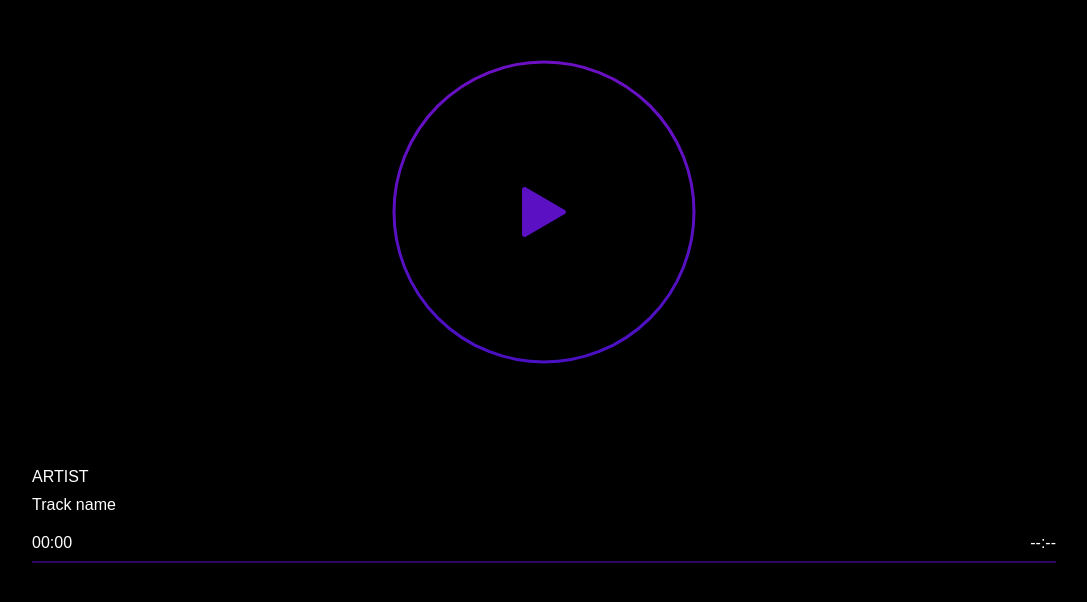
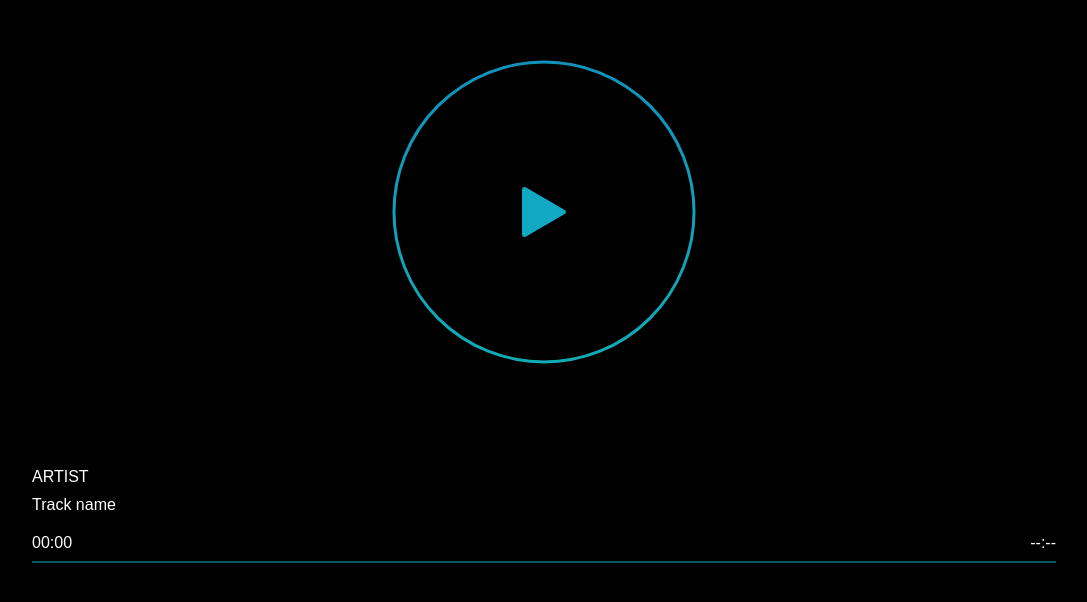
Before and after one commit to wolfpilot/YAAV, a website built with Parcel: page src/index.html in a window 1280 px wide. Shown: the part 188-790 px from the top of the page, without its empty margins (96-1183 px from the left). Built offline with nearby package versions, Linux system fonts and the light colour scheme; what tweakpane would draw is missing.

Commit message:
Tweak colors to blue-green

```diff
--- a/src/index.css
+++ b/src/index.css
@@ -4,11 +4,11 @@
 
 /* Defaults. May be overridden via the GUI panel. */
 :root {
-  --ui-accent: #5a2bae;
-  --ui-ring-start: #2f10c3;
-  --ui-ring-end: #8810c3;
-  --ui-track-start: #2f10c3;
-  --ui-track-end: #8810c3;
+  --ui-accent: #07a6c2;
+  --ui-ring-start: #10c3b1;
+  --ui-ring-end: #107cc3;
+  --ui-track-start: #10c3b1;
+  --ui-track-end: #107cc3;
 }
 
 [data-prevent-selection] {
--- a/src/static/js/actors/Visualizer/config.ts
+++ b/src/static/js/actors/Visualizer/config.ts
@@ -1,12 +1,12 @@
 // Defaults
 export const config = {
   accent: {
-    color: "#5a2bae",
+    color: "#07a6c2",
   },
   ring: {
     radius: 150,
     lineWidth: 3,
-    colors: ["#2f10c3", "#8810c3"],
+    colors: ["#10c3b1", "#107cc3"],
     hueShiftDegrees: 15,
     // Canvas angles grow clockwise, with 0 pointing right and π/2 pointing down
     arcs: {
@@ -16,7 +16,7 @@ export const config = {
     },
   },
   track: {
-    colors: ["#2f10c3", "#8810c3"],
+    colors: ["#10c3b1", "#107cc3"],
     hueShiftDegrees: 30,
   },
 }
--- a/src/static/js/actors/Visualizer/renderers/Bars/config.ts
+++ b/src/static/js/actors/Visualizer/renderers/Bars/config.ts
@@ -15,10 +15,10 @@ export const config = {
     { band: "highs", opacity: 0.5 },
   ] as const,
   lineWidths: { bass: 5, mids: 3.75, highs: 2.5 },
-  colorLeft: { r: 25, g: 225, b: 215, a: 1 },
-  colorRight: { r: 25, g: 225, b: 215, a: 1 },
+  colorLeft: { r: 90, g: 25, b: 225, a: 1 },
+  colorRight: { r: 90, g: 25, b: 225, a: 1 },
   glowBlur: 10,
-  hueShiftDegrees: 225,
+  hueShiftDegrees: -180,
   // Magnitude (0 - 255) at which the player UI mimics the bars' color
   uiReferenceMagnitude: 100,
   saturationRange: { min: 75, max: 100 },
```
